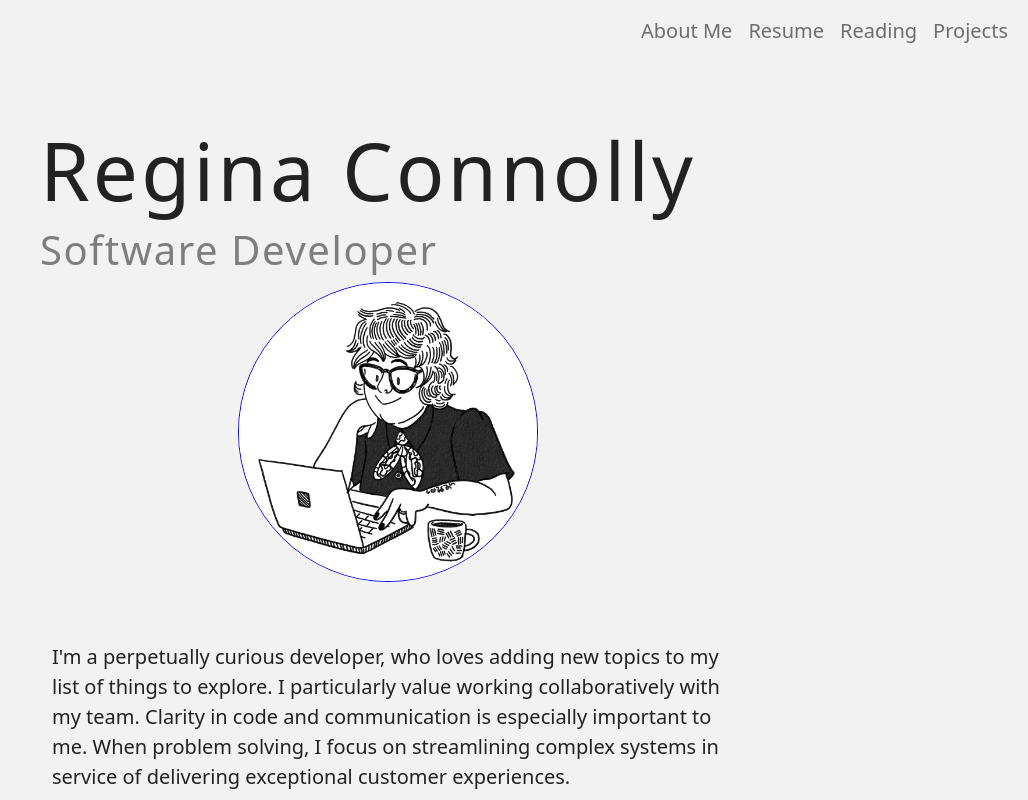
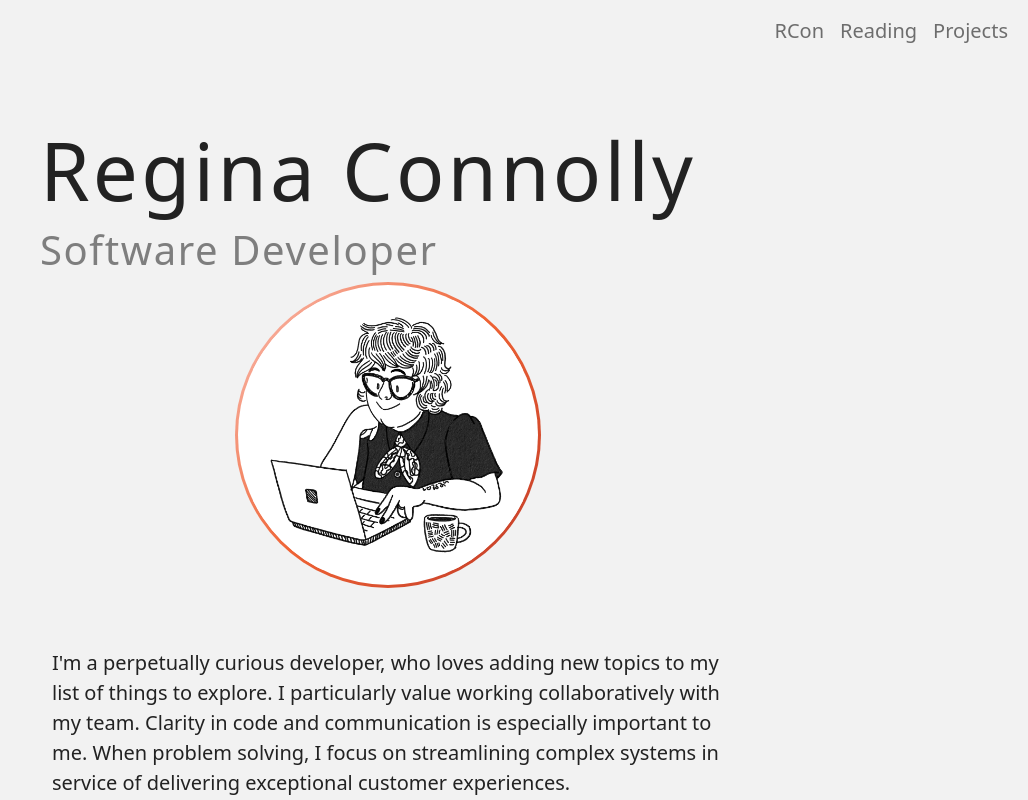
Before and after one commit to reg710/portfolio, an Angular app: page /home in a window 1280 px wide. Shown: the whole page, without its empty margins (252-1280 px from the left). Built offline with nearby package versions, Linux system fonts and the light colour scheme.

Commit message:
Add gradient border to image and remove resume and about me links for now

```diff
--- a/src/app/app.component.html
+++ b/src/app/app.component.html
@@ -7,8 +7,9 @@
         </button>
         <div class="collapse navbar-collapse d-flex justify-content-end" id="navbarNavAltMarkup">
             <div class="navbar-nav">
-                <a class="nav-link" routerLink="/about">About Me</a>
-                <a class="nav-link" routerLink="/resume">Resume</a>
+                <a class="nav-link" routerLink="/">RCon</a>
+                <!-- <a class="nav-link" routerLink="/about">About Me</a> -->
+                <!-- <a class="nav-link" routerLink="/resume">Resume</a> -->
                 <a class="nav-link" routerLink="/reading">Reading</a>
                 <a class="nav-link" href="https://github.com/reg710?tab=repositories" target="_blank" rel="noopener">Projects</a>
             </div>
--- a/src/app/home/home.component.html
+++ b/src/app/home/home.component.html
@@ -5,8 +5,10 @@
             <h1 class="name">Regina Connolly</h1>
             <h2 class="title">Software Developer</h2>
         </div>
-        <div class="hero-image" >
-            <img src="assets/images/profile_pic.jpg" />
+        <div class="hero-image-wrap">
+            <div class="hero-image" >
+                <img src="assets/images/profile_pic.jpg" />
+            </div>
         </div>
     </div>
 
--- a/src/app/home/home.component.scss
+++ b/src/app/home/home.component.scss
@@ -30,16 +30,32 @@ h2 {
 }
 
 .hero-image {
-    border: solid 1px blue;
+    // border: solid 1px blue;
     border-radius: 50%;
     width: 300px;
     height: 300px;
     overflow: hidden;
+    background-color: white;
+    display: flex;
+    align-items: center;
+    justify-content: center;
+}
+
+.hero-image-wrap {
+    // border: solid 1px orange;
+    border-radius: 50%;
+    padding: 3px;
+    background: linear-gradient(
+        130deg,
+        #fac3b9,
+        #ef6334,
+        #bf3927
+    )
 }
 
 img {
-    max-width:100%;
-
+    max-width:90%;
+    // border: solid 1px orange;
 }
 
 .bio {
```
